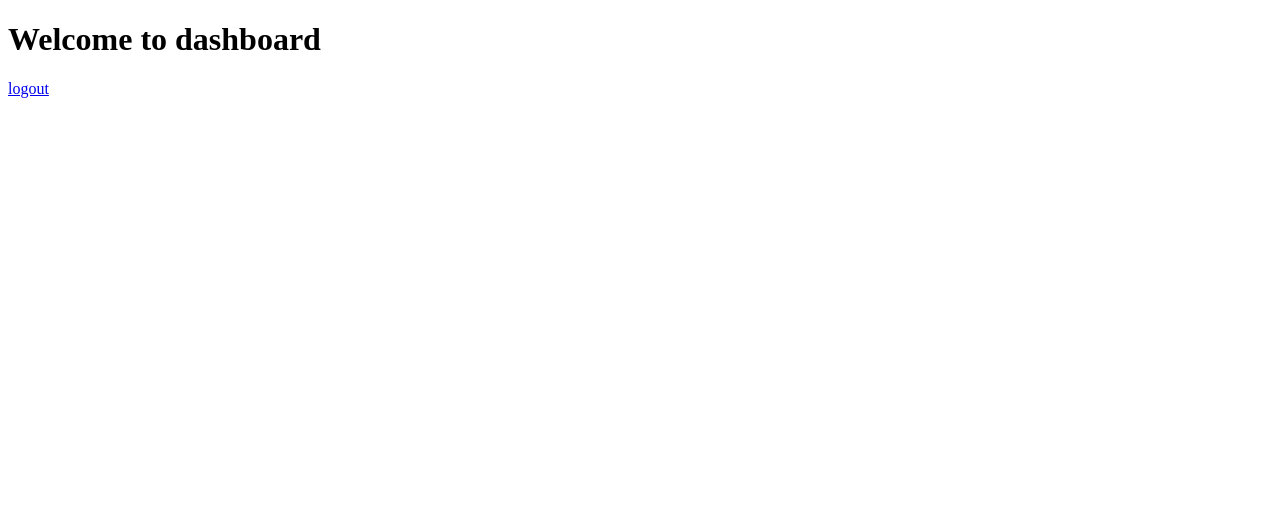
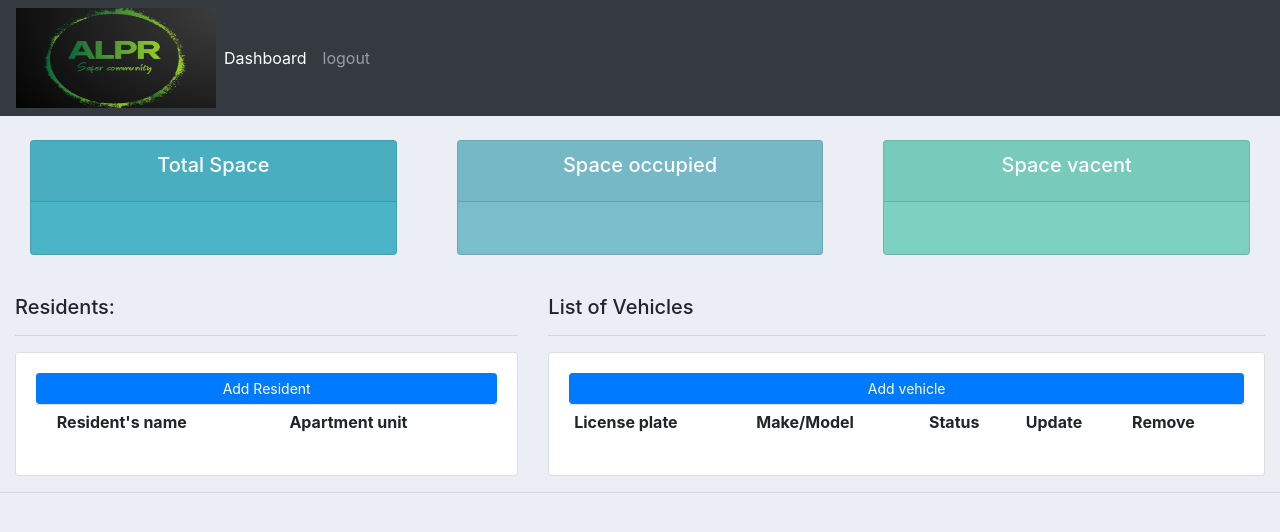
Before and after one commit to Vyadavgit/ALPR-System-senior-design-project, a Django app: page /dashboard/ in a window 1280 px wide. Shown: the top 532 px of the page. Run offline with Django 3.2, Linux system fonts and the light colour scheme; lists and menus that the app fills with data are empty; some libraries are stand-ins or nearby versions.

Commit message:
changes on the dashboard.page html, also added status, main and navbar html. And finally added logo

```diff
--- a/ALPR_System/ALPR_System/settings.py
+++ b/ALPR_System/ALPR_System/settings.py
@@ -11,6 +11,7 @@ https://docs.djangoproject.com/en/3.2/ref/settings/
 """
 
 from pathlib import Path
+import os
 
 # Build paths inside the project like this: BASE_DIR / 'subdir'.
 BASE_DIR = Path(__file__).resolve().parent.parent
@@ -38,7 +39,10 @@ INSTALLED_APPS = [
     'django.contrib.messages',
     'django.contrib.staticfiles',
 
-    'phone_field',
+
+    #'accounts'
+    #'phone_field',
+
     'accounts.apps.AccountsConfig',
 
 ]
--- a/ALPR_System/accounts/templates/accounts/dashboardPage.html
+++ b/ALPR_System/accounts/templates/accounts/dashboardPage.html
@@ -1,12 +1,47 @@
-<!DOCTYPE html>
-<html>
-    <head>
-        <title>Dashboard</title>
-    </head>
-    <body>
-        <div>
-            <h1>Welcome to dashboard</h1>
+{%  extends 'accounts/main.html' %}
+
+{% block content %}
+
+{%  include 'accounts/status.html' %}
+
+
+<br>
+
+<div class="row">
+    <div class="col-md-5">
+        <h5>Residents:</h5>
+        <hr>
+        <div class="card card-body">
+            <a class="btn btn-primary  btn-sm btn-block" href="">Add Resident</a>
+            <table class="table table-sm">
+                <tr>
+                    <th></th>
+                    <th>Resident's name</th>
+                    <th>Apartment unit</th>
+                </tr>
+
+            </table>
         </div>
-        <a href="{% url 'logout' %}">logout</a>
-    </body>
-</html>
+    </div>
+
+    <div class="col-md-7">
+        <h5>List of Vehicles</h5>
+        <hr>
+        <div class="card card-body">
+            <a class="btn btn-primary  btn-sm btn-block" href="">Add vehicle</a>
+            <table class="table table-sm">
+                <tr>
+                    <th>License plate</th>
+                    <th>Make/Model</th>
+                    <th>Status</th>
+                    <th>Update</th>
+                    <th>Remove</th>
+                </tr>
+
+            </table>
+        </div>
+    </div>
+
+</div>
+
+{% endblock %}
--- /dev/null
+++ b/ALPR_System/accounts/templates/accounts/main.html
@@ -0,0 +1,27 @@
+{% load static %}
+<!DOCTYPE html>
+<html>
+<head>
+	<title>A</title>
+	<link rel="stylesheet" href="https://stackpath.bootstrapcdn.com/bootstrap/4.3.1/css/bootstrap.min.css" integrity="sha384-ggOyR0iXCbMQv3Xipma34MD+dH/1fQ784/j6cY/iJTQUOhcWr7x9JvoRxT2MZw1T" crossorigin="anonymous">
+
+
+ <link rel="stylesheet" type="text/css" href="{% static '/css/main.css' %}">
+</head>
+<body>
+	{%  include 'accounts/navbar.html' %}
+	<div class="container-fluid">
+	{% block content %}
+
+
+
+	{% endblock %}
+    </div>
+	<hr>
+
+</body>
+
+<script src="https://code.jquery.com/jquery-3.3.1.slim.min.js" integrity="sha384-q8i/X+965DzO0rT7abK41JStQIAqVgRVzpbzo5smXKp4YfRvH+8abtTE1Pi6jizo" crossorigin="anonymous"></script>
+<script src="https://cdnjs.cloudflare.com/ajax/libs/popper.js/1.14.7/umd/popper.min.js" integrity="sha384-UO2eT0CpHqdSJQ6hJty5KVphtPhzWj9WO1clHTMGa3JDZwrnQq4sF86dIHNDz0W1" crossorigin="anonymous"></script>
+<script src="https://stackpath.bootstrapcdn.com/bootstrap/4.3.1/js/bootstrap.min.js" integrity="sha384-JjSmVgyd0p3pXB1rRibZUAYoIIy6OrQ6VrjIEaFf/nJGzIxFDsf4x0xIM+B07jRM" crossorigin="anonymous"></script>
+</html>
--- /dev/null
+++ b/ALPR_System/accounts/templates/accounts/navbar.html
@@ -0,0 +1,17 @@
+{% load static %}
+<nav class="navbar navbar-expand-lg navbar-dark bg-dark">
+ <img src = "{% static 'images/logo.png'%}"width="200" height="100" alt="Computer Hope">
+  <button class="navbar-toggler" type="button" data-toggle="collapse" data-target="#navbarNav" aria-controls="navbarNav" aria-expanded="false" aria-label="Toggle navigation">
+    <span class="navbar-toggler-icon"></span>
+  </button>
+  <div class="collapse navbar-collapse" id="navbarNav">
+    <ul class="navbar-nav">
+      <li class="nav-item active">
+        <a class="nav-link" href="#">Dashboard</a>
+      </li>
+      <li class="nav-item">
+        <a class="nav-link" href="{% url 'logout' %}">logout</a>
+      </li>
+    </ul>
+  </div>
+</nav>
--- /dev/null
+++ b/ALPR_System/accounts/templates/accounts/status.html
@@ -0,0 +1,42 @@
+<br>
+
+<div class="row">
+	<div class="col">
+		<div class="col-md">
+			<div class="card text-center text-white  mb-3" id="total-orders">
+			  	<div class="card-header">
+			  		<h5 class="card-title">Total Space</h5>
+			  	</div>
+			  	<div class="card-body">
+			    	<h3 class="card-title"></h3>
+			  	</div>
+			</div>
+		</div>
+	</div>
+
+	<div class="col">
+		<div class="col-md">
+			<div class="card text-center text-white  mb-3" id="orders-delivered">
+			  	<div class="card-header">
+			  		<h5 class="card-title">Space occupied</h5>
+			  	</div>
+			  	<div class="card-body">
+			    	<h3 class="card-title"></h3>
+			  	</div>
+			</div>
+		</div>
+	</div>
+
+	<div class="col">
+		<div class="col-md">
+			<div class="card text-center text-white  mb-3" id="orders-pending">
+			  	<div class="card-header">
+			  		<h5 class="card-title">Space vacent</h5>
+			  	</div>
+			  	<div class="card-body">
+			    	<h3 class="card-title"></h3>
+			  	</div>
+			</div>
+		</div>
+	</div>
+</div>
--- /dev/null
+++ b/ALPR_System/static/css/main.css
@@ -0,0 +1,27 @@
+	<style>
+
+		#logo{
+		}
+
+		body{
+			background-color: #ebeff5;
+		}
+
+
+		#total-orders{
+			background-color: #4cb4c7;
+		}
+
+
+		#orders-delivered{
+			background-color: #7abecc;
+		}
+
+		#orders-pending{
+			background-color: #7CD1C0;
+		}
+
+
+
+
+	</style>
```
Also changed, not shown: ALPR_System/static/images/logo.png (added), 3 other files.
